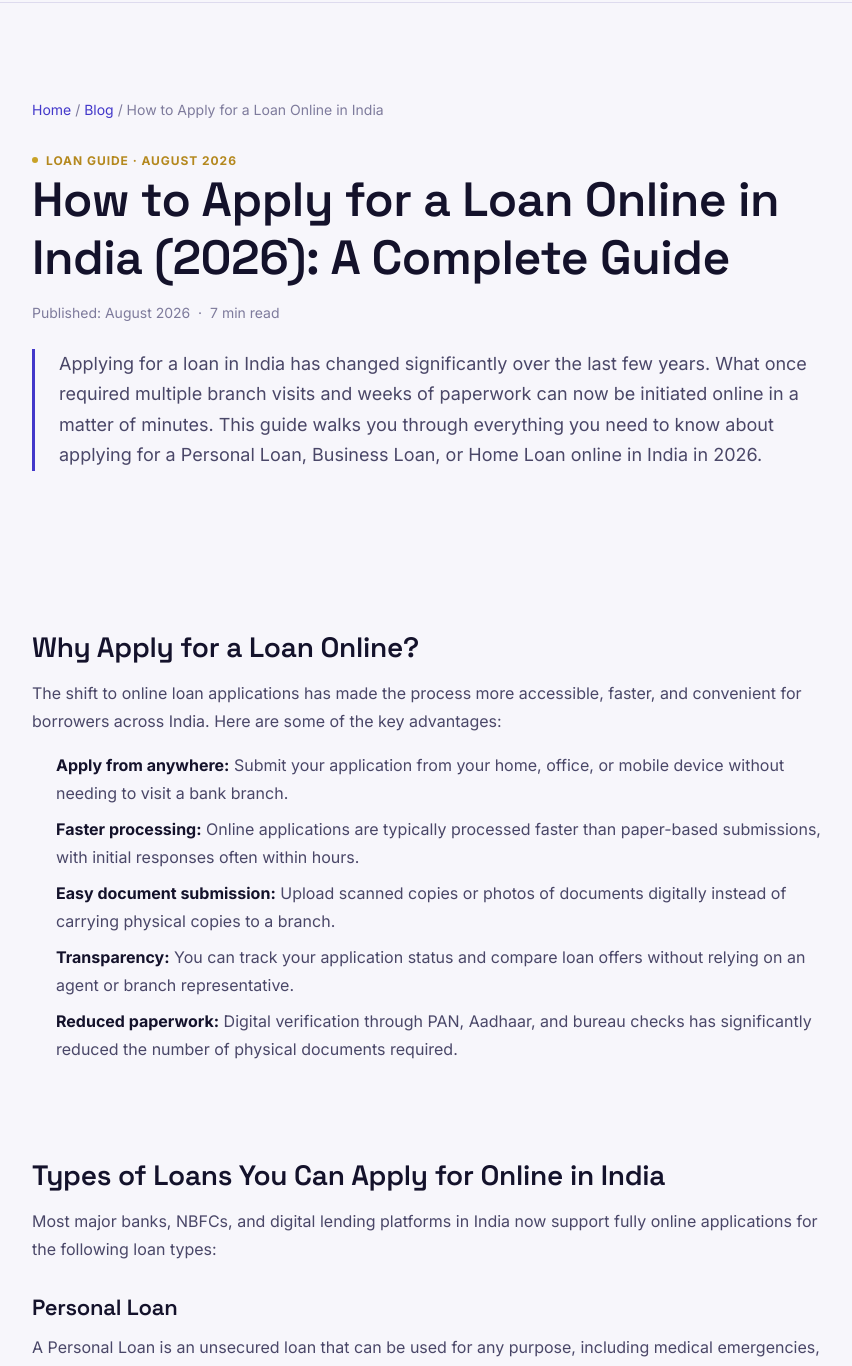
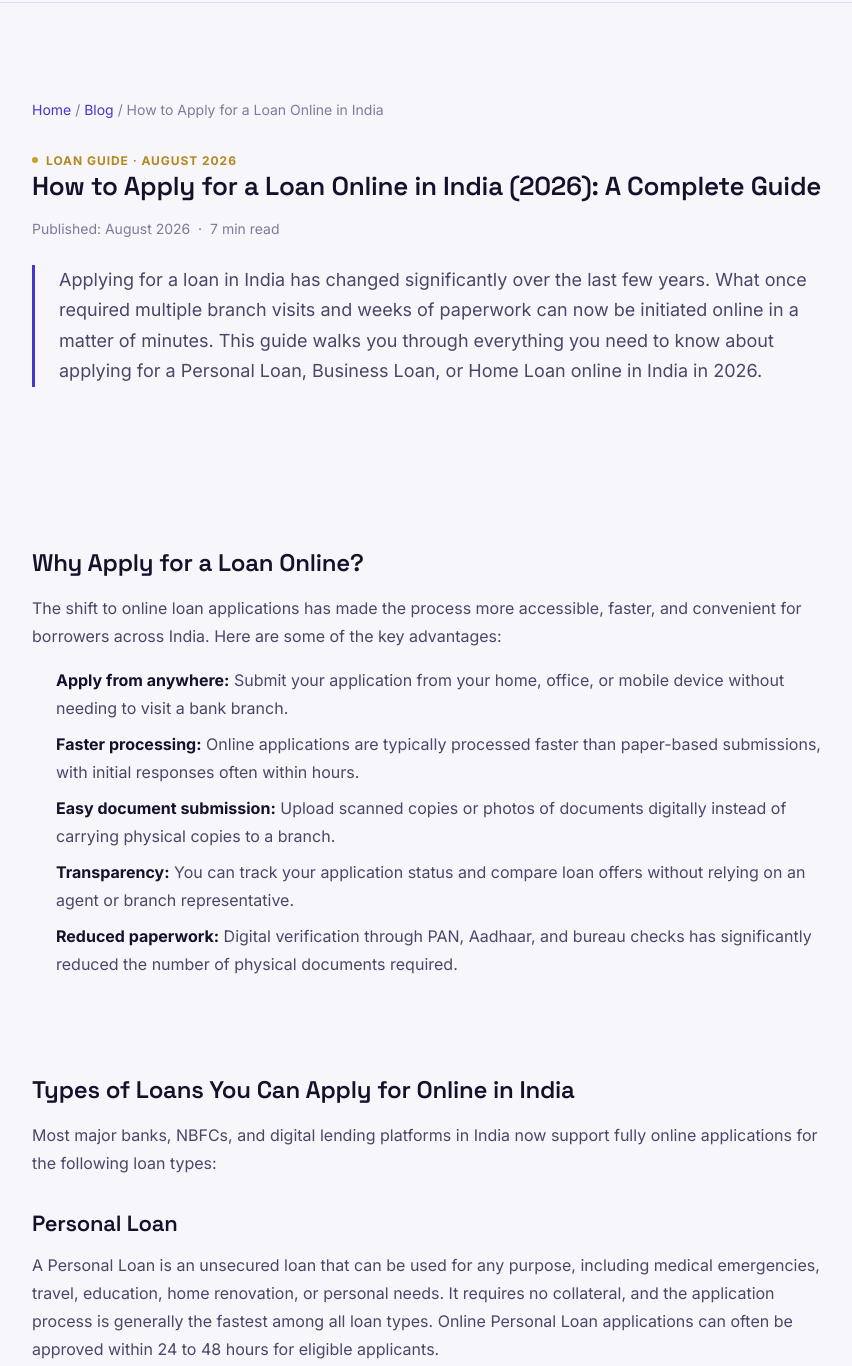
Before and after one commit to harshitgupta404/credbaba-website, a plain HTML site: page blog/how-to-apply-for-loan-online-india.html in a window 1280 px wide. Shown: the part 70-1436 px from the top of the page, without its empty margins (42-894 px from the left). Drawn offline with Linux system fonts and the light colour scheme.

Commit message:
style: set blog heading sizes to H1 26px, H2 24px, H3 22px

```diff
--- a/assets/css/backoffice.css
+++ b/assets/css/backoffice.css
@@ -629,9 +629,10 @@
   cursor: text;
 }
 
-/* Editorial formatting within editor */
-.editor-content-area h1 {
-  font-size: var(--text-3xl);
+/* Editorial formatting within editor and preview */
+.editor-content-area h1,
+.blog-content h1 {
+  font-size: 26px;
   font-family: var(--font-display);
   font-weight: 700;
   margin-top: var(--space-7);
@@ -640,8 +641,9 @@
   line-height: 1.25;
 }
 
-.editor-content-area h2 {
-  font-size: var(--text-2xl);
+.editor-content-area h2,
+.blog-content h2 {
+  font-size: 24px;
   font-family: var(--font-display);
   font-weight: 700;
   margin-top: var(--space-6);
@@ -650,8 +652,9 @@
   line-height: 1.3;
 }
 
-.editor-content-area h3 {
-  font-size: var(--text-xl);
+.editor-content-area h3,
+.blog-content h3 {
+  font-size: 22px;
   font-family: var(--font-display);
   font-weight: 600;
   margin-top: var(--space-5);
--- a/assets/css/site.css
+++ b/assets/css/site.css
@@ -363,3 +363,18 @@
   margin: var(--space-5) 0;
   line-height: 1.6;
 }
+
+/* ---- Blog Typography ---- */
+.blog-post-header h1,
+.blog-content h1 {
+  font-size: 26px;
+  line-height: 1.25;
+}
+.blog-content h2 {
+  font-size: 24px;
+  line-height: 1.3;
+}
+.blog-content h3 {
+  font-size: 22px;
+  line-height: 1.35;
+}
--- a/blog/how-to-apply-for-loan-online-india.html
+++ b/blog/how-to-apply-for-loan-online-india.html
@@ -21,12 +21,13 @@
 <link rel="stylesheet" href="../assets/css/site.css">
 <style>
   .blog-post-header { padding: var(--space-9) 0 var(--space-7); max-width: 800px; }
-  .blog-post-header h1 { font-size: clamp(var(--text-2xl), 4vw, var(--text-4xl)); margin-bottom: var(--space-4); line-height: 1.2; }
+  .blog-post-header h1 { font-size: 26px; margin-bottom: var(--space-4); line-height: 1.2; }
   .blog-meta { color: var(--color-ink-faint); font-size: var(--text-sm); margin-bottom: var(--space-4); }
   .blog-intro { font-size: var(--text-lg); color: var(--color-ink-soft); line-height: 1.7; border-left: 3px solid var(--color-indigo); padding-left: var(--space-5); margin-top: var(--space-5); }
   .blog-content { max-width: 800px; padding-bottom: var(--space-10); }
-  .blog-content h2 { font-size: var(--text-2xl); margin-top: var(--space-9); margin-bottom: var(--space-4); }
-  .blog-content h3 { font-size: var(--text-xl); margin-top: var(--space-6); margin-bottom: var(--space-3); }
+  .blog-content h1 { font-size: 26px; margin-top: var(--space-9); margin-bottom: var(--space-4); line-height: 1.25; }
+  .blog-content h2 { font-size: 24px; margin-top: var(--space-9); margin-bottom: var(--space-4); }
+  .blog-content h3 { font-size: 22px; margin-top: var(--space-6); margin-bottom: var(--space-3); }
   .blog-content p { color: var(--color-ink-soft); line-height: 1.75; margin-bottom: var(--space-4); }
   .blog-content ul, .blog-content ol { color: var(--color-ink-soft); line-height: 1.75; margin-bottom: var(--space-4); padding-left: 1.5em; }
   .blog-content li { margin-bottom: var(--space-2); }
@@ -41,10 +42,10 @@
   .doc-card h4 { font-size: var(--text-base); margin-bottom: var(--space-2); }
   .doc-card ul { font-size: var(--text-sm); margin-bottom: 0; padding-left: 1.2em; }
   .help-card { background: var(--color-surface); border: 1px solid var(--color-border); border-radius: var(--radius-lg); padding: var(--space-7); margin: var(--space-7) 0; }
-  .help-card h2 { margin-top: 0; }
+  .help-card h2 { margin-top: 0; font-size: 24px; }
   .help-card ul { margin-bottom: 0; }
   .blog-cta { background: var(--color-indigo); border-radius: var(--radius-lg); padding: var(--space-8); text-align: center; margin: var(--space-9) 0; }
-  .blog-cta h2 { color: #fff; margin-bottom: var(--space-3); }
+  .blog-cta h2 { color: #fff; margin-bottom: var(--space-3); font-size: 24px; }
   .blog-cta p { color: rgba(255,255,255,0.8); margin-bottom: var(--space-5); }
   .blog-cta .btn { background: #fff; color: var(--color-indigo); }
   .blog-cta .btn:hover { background: rgba(255,255,255,0.9); }
```
Also changed, not shown: 404.html (+6 -6 lines), blog/best-home-loan-options-india-interest-rates-tenure.html (+6 -5 lines), blog/personal-loan-vs-credit-card.html (+7 -6 lines), blog/post.html (+6 -6 lines).
